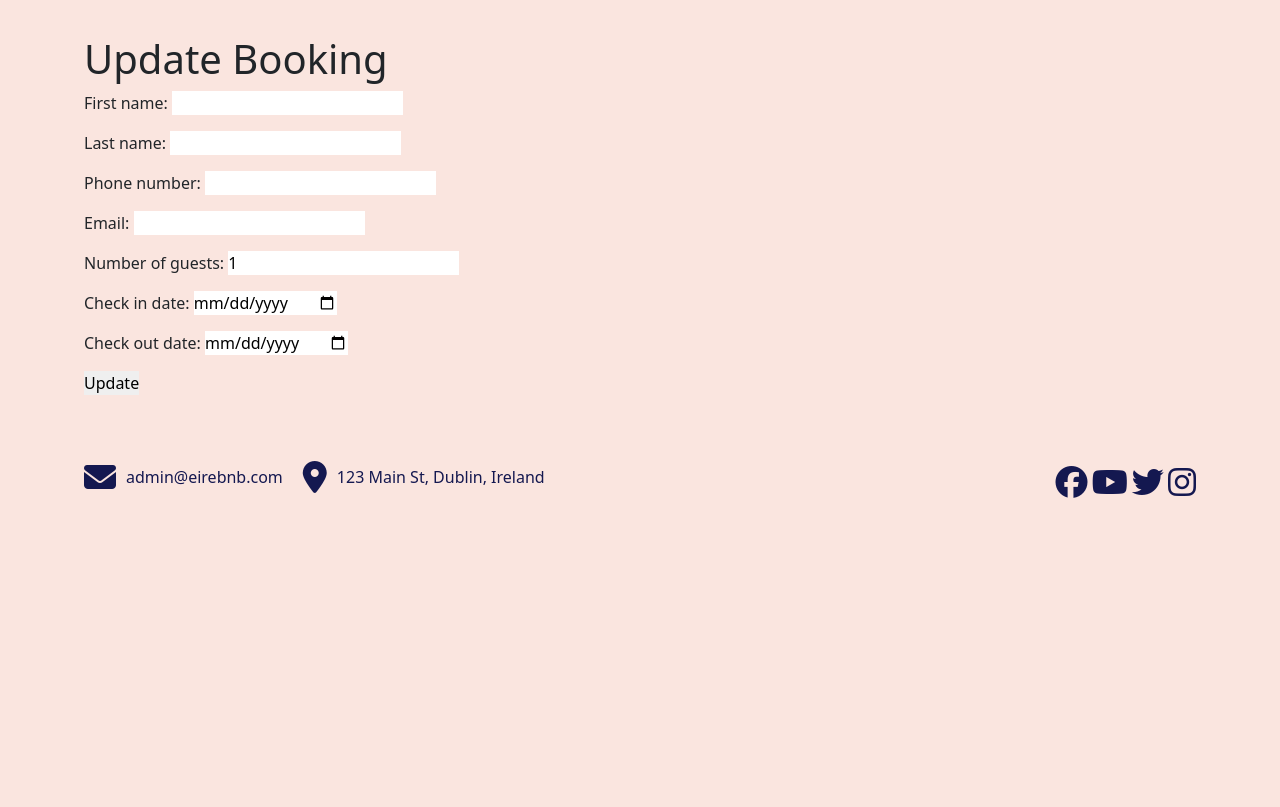
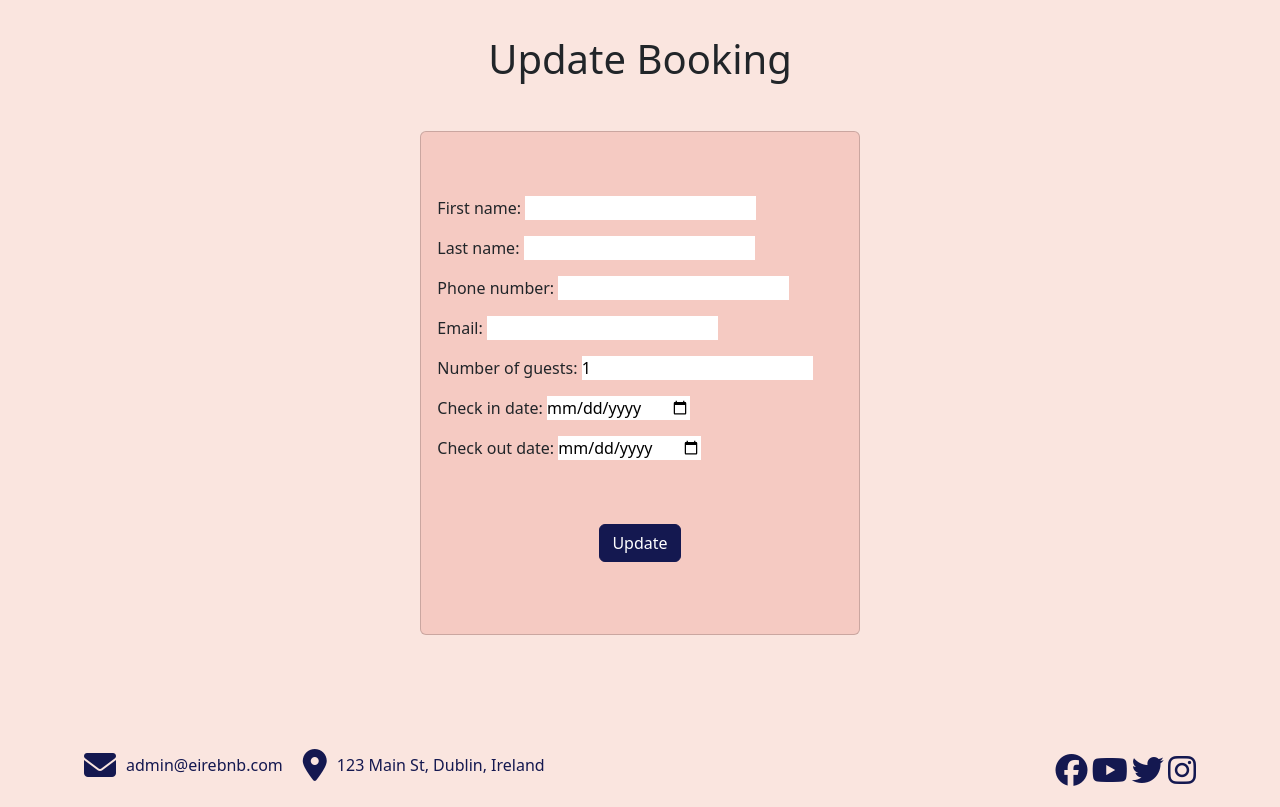
Before and after one commit to AmeenNoor/eire-bnb, a Django app: template templates/update_booking.html in a window 1280 px wide. Shown: the part 96-903 px from the top of the page. Before the commit the page ends 594 px from the top, so only its background shows below. Run offline with Django 3.2, Linux system fonts and the light colour scheme; the template is opened without the code that fills it: values that come from a table or form of the project are taken from there, others are empty; some libraries are stand-ins or nearby versions; some web fonts are replaced.

Commit message:
Enhance update_booking.html layout

```diff
--- a/templates/update_booking.html
+++ b/templates/update_booking.html
@@ -1,9 +1,26 @@
 {% extends 'base.html' %}
 {% block content %}
-<h1>Update Booking</h1>
-<form method="post">
-    {% csrf_token %}
-    {{ form.as_p }}
-    <button type="submit">Update</button>
-</form>
+<div class="text-center">
+    <h1>Update Booking</h1>
+</div>
+<div class="container mt-5 mb-5">
+    <div class="row justify-content-center">
+        <div class="col-md-5">
+            <div class="card custom-card">
+                <div class="card-body">
+                    <form class="login mt-5 mb-5" method="POST">
+                        {% csrf_token %}
+                        {{ form.as_p }}
+                        <div class="d-flex justify-content-center">
+                            <button class="btn btn-primary mt-5 mb-2"
+                                style="background-color: #141850; border-color: #141850" type="submit">
+                                Update
+                            </button>
+                        </div>
+                    </form>
+                </div>
+            </div>
+        </div>
+    </div>
+</div>
 {% endblock %}
```
Also changed, not shown: templates/cancel_booking.html (+8 -8 lines), media/ux/wireframes/mobile-accommodations-page.png.
